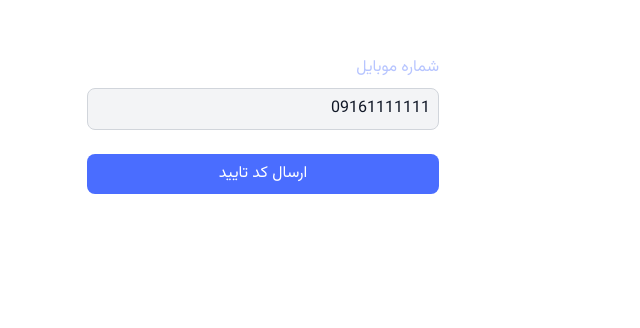
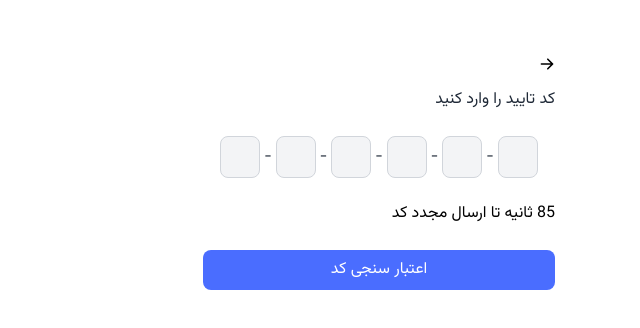
Before and after one commit to shokouhSkr/Freelancing-app, a Next.js app: page /auth in a window 1280 px wide. Shown: the top 328 px of the page, without its empty margins (434-1074 px from the left). Built offline with nearby package versions, Linux system fonts and the light colour scheme.

Commit message:
added edit number functionality

```diff
--- a/features/authentication/components/AuthContainer.tsx
+++ b/features/authentication/components/AuthContainer.tsx
@@ -8,11 +8,11 @@ import toast from "react-hot-toast";
 import { getOtp } from "../services/authService";
 
 const AuthContainer = () => {
-  const [step, setStep] = useState<number>(1);
+  const [step, setStep] = useState<number>(2);
   const [phoneNumber, setPhoneNumber] = useState<string>("09161111111");
 
   const {
-    data,
+    data: otpResponse,
     isPending: isSendingOTP,
     error,
     mutateAsync,
@@ -52,7 +52,12 @@ const AuthContainer = () => {
 
       case 2:
         return (
-          <CheckOTPForm onResendOTP={sendOTPHandler} onBack={setStep} phoneNumber={phoneNumber} />
+          <CheckOTPForm
+            otpResponse={otpResponse}
+            onResendOTP={sendOTPHandler}
+            onBack={setStep}
+            phoneNumber={phoneNumber}
+          />
         );
 
       default:
--- a/features/authentication/components/CheckOTPForm.tsx
+++ b/features/authentication/components/CheckOTPForm.tsx
@@ -1,21 +1,23 @@
 "use client";
 
-import { Dispatch, SetStateAction, useEffect, useState } from "react";
+import { Dispatch, MouseEventHandler, SetStateAction, useEffect, useState } from "react";
 import { toast } from "react-hot-toast";
 import OTPInput from "react-otp-input";
 import { useMutation } from "@tanstack/react-query";
 import { checkOtp } from "../services/authService";
 import { useRouter } from "next/navigation";
 import { HiArrowRight } from "react-icons/hi";
+import { CiEdit } from "react-icons/ci";
 import { RESET_TIME } from "@/utils/constants";
 
 interface CheckOTPPropType {
   phoneNumber: string;
   onBack: Dispatch<SetStateAction<number>>;
   onResendOTP: (e: React.MouseEvent<HTMLButtonElement>) => Promise<void>;
+  otpResponse: any;
 }
 
-const CheckOTPForm = ({ phoneNumber, onBack, onResendOTP }: CheckOTPPropType) => {
+const CheckOTPForm = ({ phoneNumber, onBack, onResendOTP, otpResponse }: CheckOTPPropType) => {
   const [otp, setOtp] = useState("");
   const [time, setTime] = useState(RESET_TIME);
   const router = useRouter();
@@ -83,6 +85,15 @@ const CheckOTPForm = ({ phoneNumber, onBack, onResendOTP }: CheckOTPPropType) =>
           )}
         </div>
 
+        {otpResponse && (
+          <p>
+            {otpResponse?.message}
+            <button onClick={() => onBack(1)}>
+              <CiEdit />
+            </button>
+          </p>
+        )}
+
         <button type="submit" className="btn">
           اعتبار سنجی کد
         </button>
```
